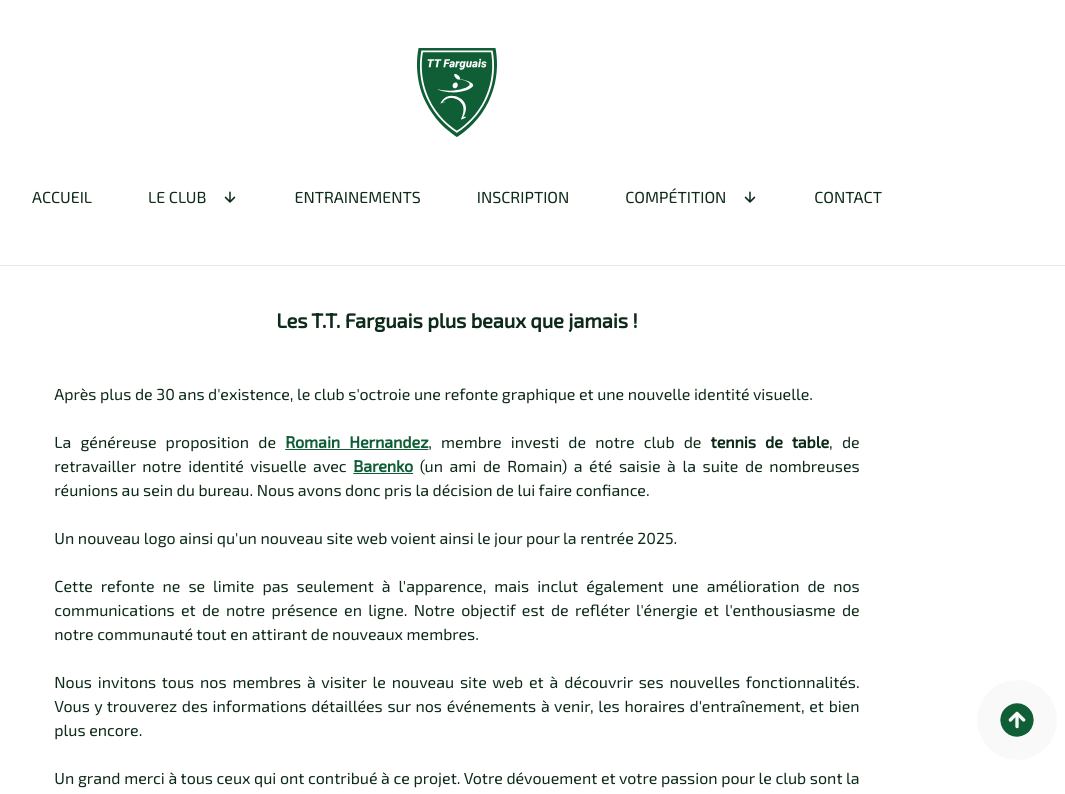
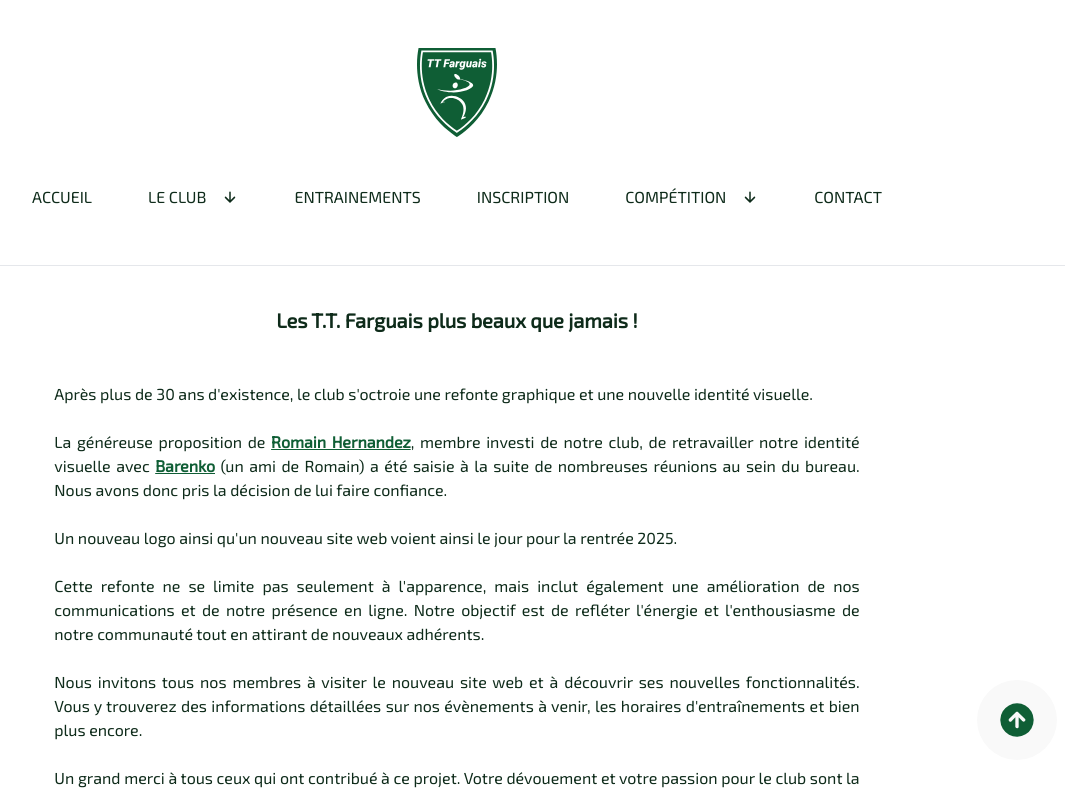
Before and after one commit to ttfarguais/ttfarguais, a Next.js app: page /article/actu in a window 1280 px wide. Shown: the top 794 px of the page, without its empty margins (183-1248 px from the left). Built offline with nearby package versions, Linux system fonts and the light colour scheme.

Commit message:
Update Actu.jsx

```diff
--- a/app/src/components/Main/Articles/Actu/Actu.jsx
+++ b/app/src/components/Main/Articles/Actu/Actu.jsx
@@ -27,7 +27,7 @@ export default function Actu() {
             >
               Romain Hernandez
             </Link>
-            , membre investi de notre club de <strong>tennis de table</strong>,
+            , membre investi de notre club,
             de retravailler notre identité visuelle avec{" "}
             <Link href={barenko} className="font-bold text-solid underline">
               Barenko
@@ -45,18 +45,18 @@ export default function Actu() {
             inclut également une amélioration de nos communications et de notre
             présence en ligne. Notre objectif est de refléter l&apos;énergie et
             l&apos;enthousiasme de notre communauté tout en attirant de nouveaux
-            membres.
+            adhérents.
           </p>
           <p>
             Nous invitons tous nos membres à visiter le nouveau site web et à
             découvrir ses nouvelles fonctionnalités. Vous y trouverez des
-            informations détaillées sur nos événements à venir, les horaires
-            d&apos;entraînement, et bien plus encore.
+            informations détaillées sur nos évènements à venir, les horaires
+            d&apos;entraînements et bien plus encore.
           </p>
           <p>
             Un grand merci à tous ceux qui ont contribué à ce projet. Votre
             dévouement et votre passion pour le club sont la clé de notre succès
-            continu. Continuons à faire de{" "}
+            continu. Continuons à faire du{" "}
             <strong className="inline-block">T.T. Farguais</strong> un endroit
             où le sport et l&apos;amitié se rencontrent.
           </p>
```
